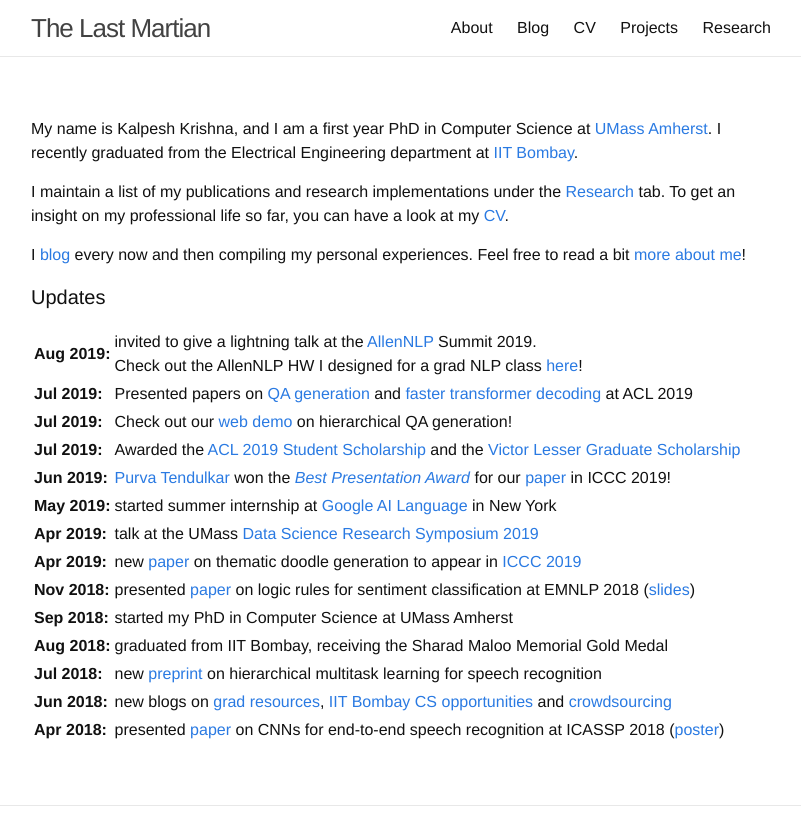
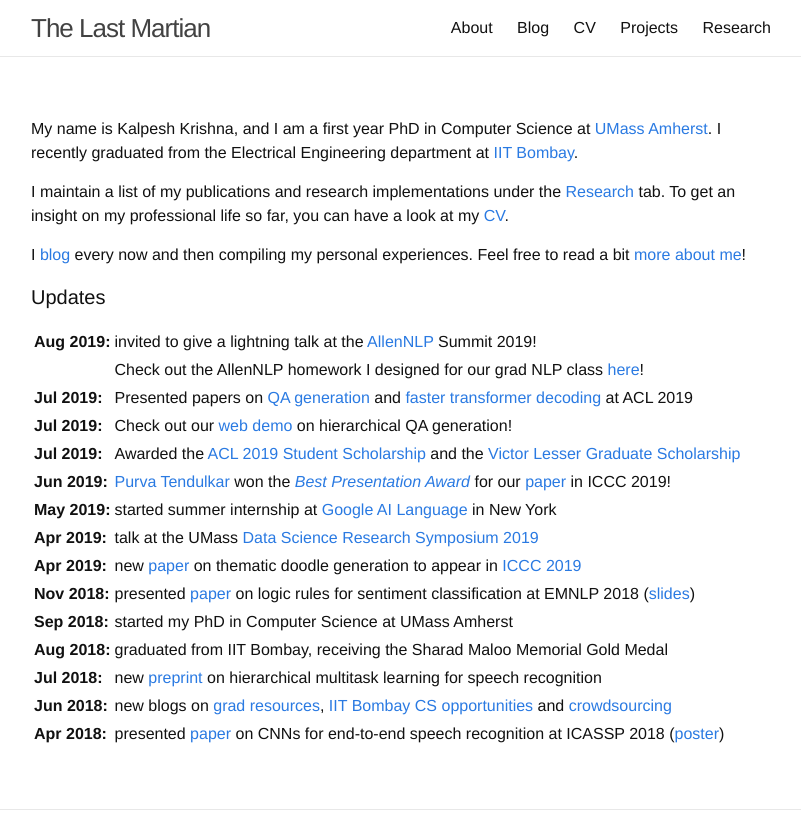
Before and after one commit to martiansideofthemoon/martiansideofthemoon.github.io, a Jekyll site: the page built from index.md, in a window 1280 px wide, cut to the strip 0-832 px from the top of the page. Shown: the whole strip, without its empty margins (239-1040 px from the left). Built offline with Jekyll 4.4.1, drawn with Linux system fonts in a browser that asks for light colours; comment, search, counter and statistics services are not loaded.

Commit message:
Adding details on HW

```diff
--- a/index.md
+++ b/index.md
@@ -12,7 +12,8 @@ I [blog]({{ site.url }}/archive) every now and then compiling my personal experi
 #### Updates
 
 <table>
-<tr><td><b>Aug 2019:</b></td><td> invited to give a lightning talk at the <a href="https://allennlp.org/">AllenNLP</a> Summit 2019.<br> Check out the AllenNLP HW I designed for a grad NLP class <a href="https://github.com/martiansideofthemoon/allennlp-probe-hw">here</a>!</td></tr>
+<tr><td><b>Aug 2019:</b></td><td> invited to give a lightning talk at the <a href="https://allennlp.org/">AllenNLP</a> Summit 2019!</td></tr>
+<tr><td></td><td>Check out the AllenNLP homework I designed for our grad NLP class <a href="https://github.com/martiansideofthemoon/allennlp-probe-hw">here</a>!</td></tr>
 <tr><td><b>Jul 2019:</b></td><td> Presented papers on <a href="https://arxiv.org/abs/1906.02622">QA generation</a> and <a href="https://arxiv.org/abs/1906.02780">faster transformer decoding</a> at ACL 2019
 <tr><td><b>Jul 2019:</b></td><td>Check out our <a href="http://squash.cs.umass.edu/">web demo</a> on hierarchical QA generation!</td></tr>
 <tr><td><b>Jul 2019:</b></td><td> Awarded the <a href="http://www.acl2019.org/EN/student-scholarship-applications-volunteers.xhtml">ACL 2019 Student Scholarship</a> and the <a href="https://www.cics.umass.edu/support#lesser">Victor Lesser Graduate Scholarship</a></td></tr>
```
